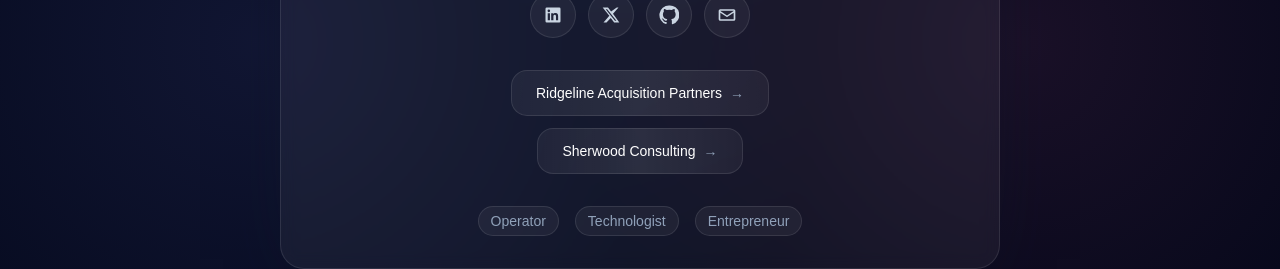
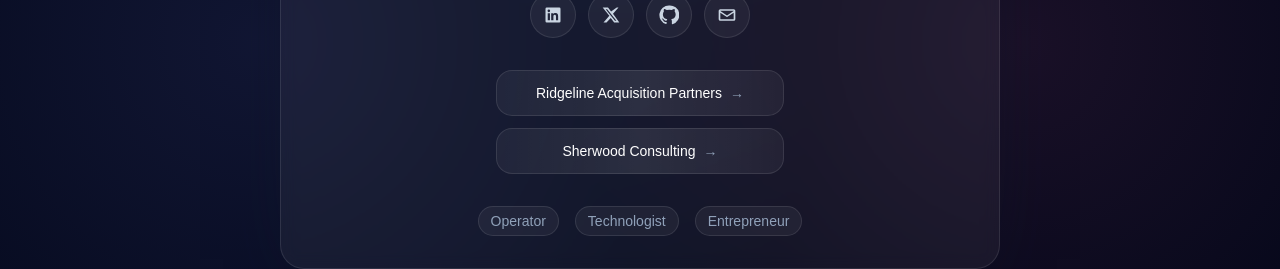
Before and after one commit to wgj/wgj.io, a Next.js app: page / in a window 1280 px wide. Shown: the part 438-707 px from the top of the page. Built offline with nearby package versions, Linux system fonts and the light colour scheme.

Commit message:
Same-width link buttons (w-72)

```diff
--- a/app/page.tsx
+++ b/app/page.tsx
@@ -115,7 +115,7 @@
                 href={link.href}
                 target="_blank"
                 rel="noreferrer"
-                className="group inline-flex items-center gap-2 rounded-2xl border border-white/10 bg-gradient-to-r from-white/5 via-white/10 to-white/5 px-6 py-3 text-center text-sm font-medium text-white transition hover:-translate-y-1 hover:border-white/20 hover:bg-white/10"
+                className="group flex w-72 items-center justify-center gap-2 rounded-2xl border border-white/10 bg-gradient-to-r from-white/5 via-white/10 to-white/5 px-6 py-3 text-center text-sm font-medium text-white transition hover:-translate-y-1 hover:border-white/20 hover:bg-white/10"
               >
                 <span>{link.label}</span>
                 <span className="text-slate-400 transition group-hover:translate-x-1 group-hover:text-white">
```
